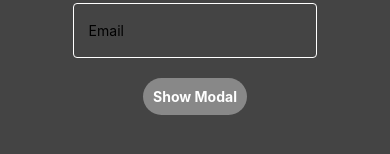
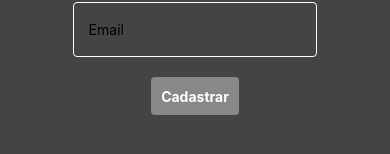
Before and after one commit to Bernardo-Mattos/NativeCRUD, a React Native app in the folder mobile/: screen /Cadastro in a window 390 px wide. Shown: the part 484-638 px from the top of the page. Built offline with nearby package versions, Linux system fonts and the light colour scheme.

Commit message:
só estilo

```diff
--- a/mobile/src/pages/Cadastro/cadastro.jsx
+++ b/mobile/src/pages/Cadastro/cadastro.jsx
@@ -39,11 +39,11 @@ export default function Cadastro({navigation}) {
         }}>
         <View style={styles.centeredView}>
           <View style={styles.modalView}>
-            <Text style={styles.modalText}>Login Page</Text>
+            <Text style={styles.modalText}>Usuario cadastrado com sucesso !</Text>
             <Pressable
               style={[styles.button, styles.buttonClose]}
               onPress={handleSignUp}>
-              <Text style={styles.textStyle}>Login</Text>
+              <Text style={styles.textStyle}>Logar</Text>
             </Pressable>
           </View>
         </View>
@@ -57,7 +57,7 @@ export default function Cadastro({navigation}) {
       <Pressable
         style={[styles.button, styles.buttonOpen]}
         onPress={() => setModalVisible(true)}>
-        <Text style={styles.textStyle}>Show Modal</Text>
+        <Text style={styles.textStyle}>Cadastrar</Text>
       </Pressable>
     </View>
   );
@@ -93,9 +93,9 @@ const styles = StyleSheet.create({
 
   modalView: {
     margin: 20,
-    backgroundColor: 'white',
+    backgroundColor: '#0a5c36',
     borderRadius: 20,
-    padding: 35,
+    padding: 20,
     alignItems: 'center',
     shadowColor: '#000',
     shadowOffset: {
@@ -107,9 +107,10 @@ const styles = StyleSheet.create({
     elevation: 5,
   },
   button: {
-    borderRadius: 20,
-    padding: 10,
+    borderRadius: 4,
+    padding: 10.20,
     elevation: 1,
+
   },
   buttonOpen: {
     backgroundColor: '#888',
@@ -125,5 +126,6 @@ const styles = StyleSheet.create({
   modalText: {
     marginBottom: 15,
     textAlign: 'center',
+    color: '#fff'
   },
 });
```
